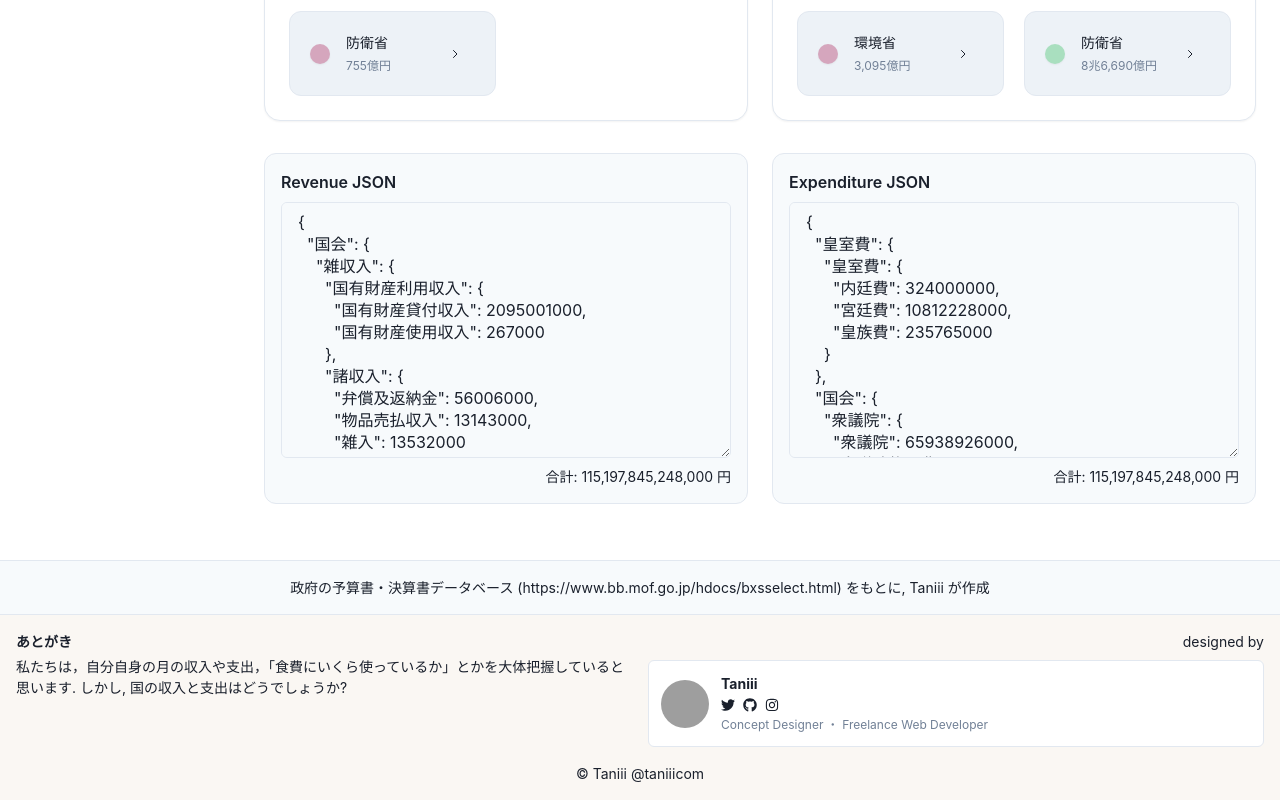
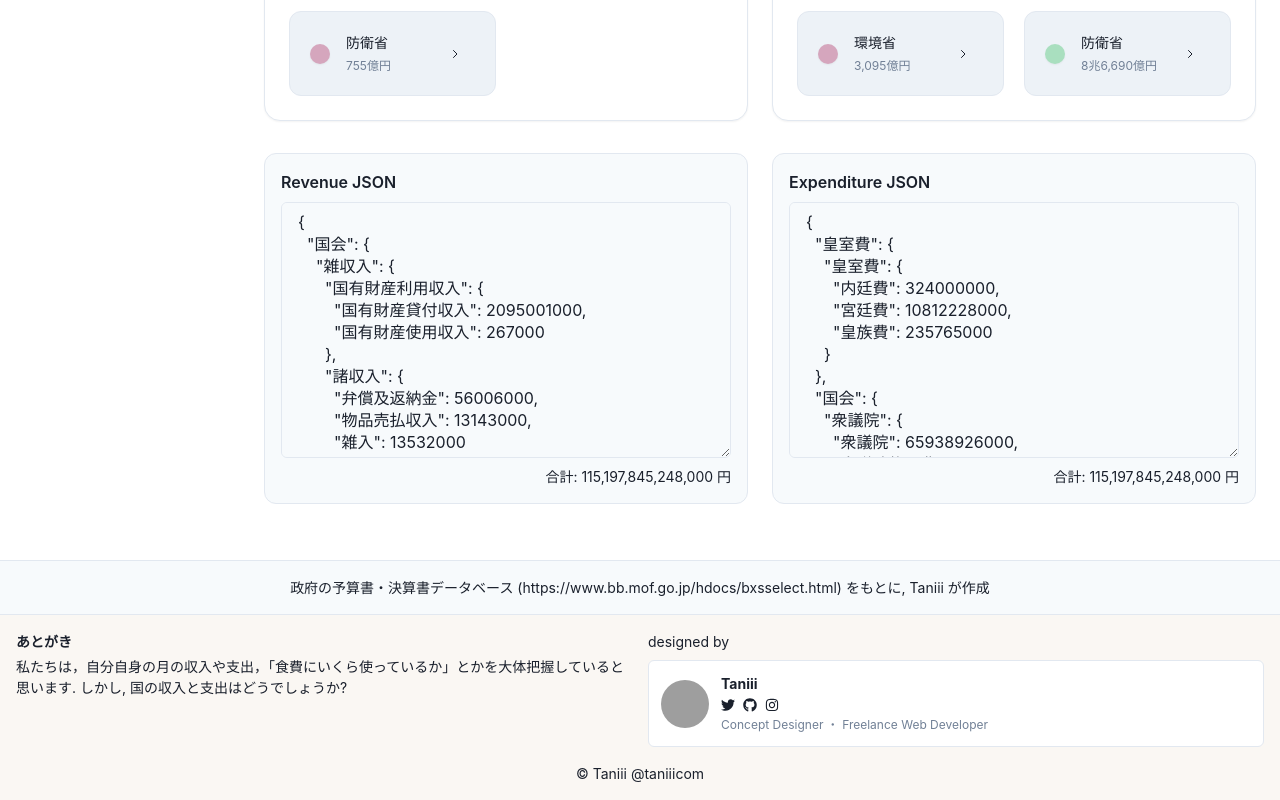
Before and after one commit to taniiicom/yosan-org, a Next.js app in the folder front/: page / in a window 1280 px wide. Shown: the part 1627-2427 px from the top of the page. Built offline with nearby package versions, Linux system fonts and the light colour scheme; grey boxes are pictures that could not be loaded.

Commit message:
Left align designer credit

```diff
--- a/front/src/components/Footer.tsx
+++ b/front/src/components/Footer.tsx
@@ -45,8 +45,8 @@ export default function Footer() {
               私たちは，自分自身の月の収入や支出，「食費にいくら使っているか」とかを大体把握していると思います. しかし, 国の収入と支出はどうでしょうか?
             </Text>
           </Box>
-          <Box textAlign={{ base: "center", md: "right" }}>
-            <Text fontSize="sm" mb={2}>
+          <Box textAlign="left">
+            <Text fontSize="sm" mb={2} textAlign="left">
               designed by
             </Text>
             <Box
```
